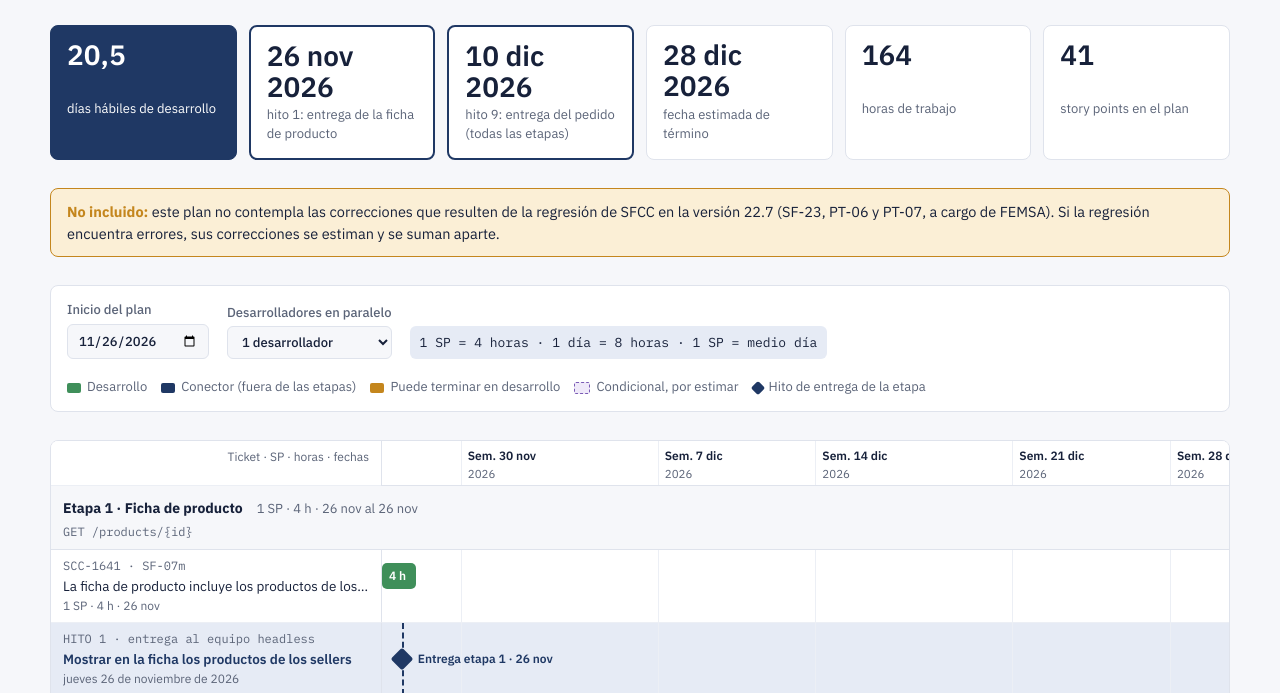
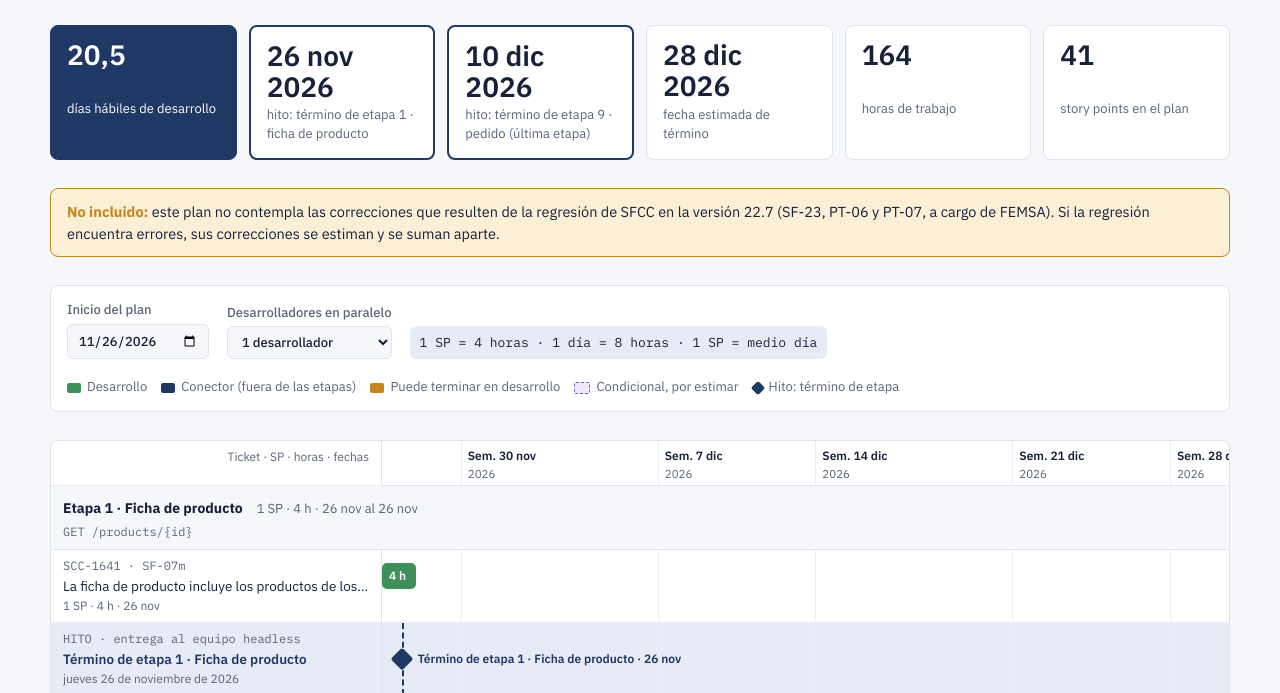
Before and after one commit to fsalcedocuba/plan-mk-cl, a plain HTML site: page index.html in a window 1280 px wide. Shown: the part 210-903 px from the top of the page. Drawn offline with Linux system fonts and the light colour scheme.

Commit message:
Hitos como «Término de etapa N · nombre» al cerrar cada etapa
Co-Authored-By: Claude Opus 5.5 <noreply@anthropic.com>

```diff
--- a/index.html
+++ b/index.html
@@ -115,8 +115,8 @@ footer{font-size:12.5px;color:var(--muted)}
 
   <section class="kpis" aria-label="Resumen">
     <div class="kpi main"><b id="k-dias">–</b><span>días hábiles de desarrollo</span></div>
-    <div class="kpi ms-kpi"><b id="k-ms1">–</b><span>hito 1: entrega de la ficha de producto</span></div>
-    <div class="kpi ms-kpi"><b id="k-ms">–</b><span>hito 9: entrega del pedido (todas las etapas)</span></div>
+    <div class="kpi ms-kpi"><b id="k-ms1">–</b><span>hito: término de etapa 1 · ficha de producto</span></div>
+    <div class="kpi ms-kpi"><b id="k-ms">–</b><span>hito: término de etapa 9 · pedido (última etapa)</span></div>
     <div class="kpi"><b id="k-fin">–</b><span>fecha estimada de término</span></div>
     <div class="kpi"><b id="k-horas">–</b><span>horas de trabajo</span></div>
     <div class="kpi"><b id="k-sp">–</b><span>story points en el plan</span></div>
@@ -133,7 +133,7 @@ footer{font-size:12.5px;color:var(--muted)}
       <span><i style="background:var(--navy)"></i>Conector (fuera de las etapas)</span>
       <span><i style="background:var(--maybe)"></i>Puede terminar en desarrollo</span>
       <span><i style="background:var(--cond-soft);border:1.5px dashed var(--cond)"></i>Condicional, por estimar</span>
-      <span><i style="background:var(--navy);width:10px;height:10px;transform:rotate(45deg)"></i>Hito de entrega de la etapa</span>
+      <span><i style="background:var(--navy);width:10px;height:10px;transform:rotate(45deg)"></i>Hito: término de etapa</span>
     </div>
   </section>
 
@@ -319,10 +319,11 @@ function render(){
     }
     if(!stg.plain){
       const u=s.ms[stg.id],d=dayOf(u);
-      const msTip=`<b>Hito ${stg.n} · Entrega de «${stg.name}» al equipo headless</b><br>${stg.what}.<br>Endpoints: ${stg.ep}<br>Fecha: <b>${longDay(d)}, ${u%2?'a mediodía':'al final del día'}</b>${stg.need.length?'<br>Incluye terminadas las etapas '+stageNums(stg.need):''}`;
-      const right=pct(u)>70;
-      h+=`<div class="g-label ms-label"><span class="k">HITO ${stg.n} · entrega al equipo headless</span><span class="n" title="${stg.what}">${stg.what}</span><span class="meta">${longDay(d)}</span></div>`;
-      h+=`<div class="g-track ms-track">${gridlines(span,days)}<div class="ms-line" style="left:${pct(u)}%"></div><div class="ms" tabindex="0" data-tip="${msTip.replace(/"/g,'&quot;')}" style="left:${pct(u)}%"></div><span class="ms-txt" style="${right?`right:calc(${100-pct(u)}% + 16px)`:`left:calc(${pct(u)}% + 16px)`}">Entrega etapa ${stg.n} · ${fmt(d)}</span></div>`;
+      const msName=`Término de etapa ${stg.n} · ${stg.name}`;
+      const msTip=`<b>Hito · ${msName}</b><br>Se entrega al equipo headless: ${stg.what.charAt(0).toLowerCase()+stg.what.slice(1)}.<br>Endpoints: ${stg.ep}<br>Fecha: <b>${longDay(d)}, ${u%2?'a mediodía':'al final del día'}</b>${stg.need.length?'<br>Incluye terminadas las etapas '+stageNums(stg.need):''}`;
+      const right=pct(u)>60;
+      h+=`<div class="g-label ms-label"><span class="k">HITO · entrega al equipo headless</span><span class="n" title="${msName}">${msName}</span><span class="meta">${longDay(d)}</span></div>`;
+      h+=`<div class="g-track ms-track">${gridlines(span,days)}<div class="ms-line" style="left:${pct(u)}%"></div><div class="ms" tabindex="0" data-tip="${msTip.replace(/"/g,'&quot;')}" style="left:${pct(u)}%"></div><span class="ms-txt" style="${right?`right:calc(${100-pct(u)}% + 16px)`:`left:calc(${pct(u)}% + 16px)`}">${msName} · ${fmt(d)}</span></div>`;
     }
   }
   g.innerHTML=h;
```
